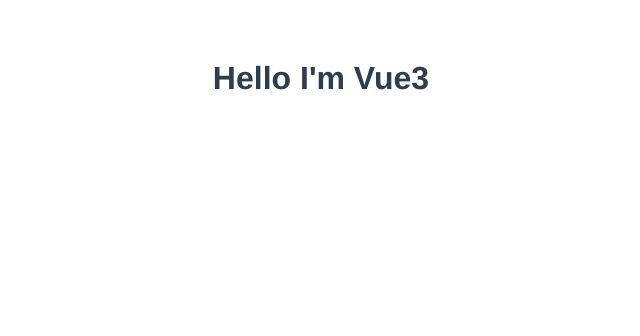
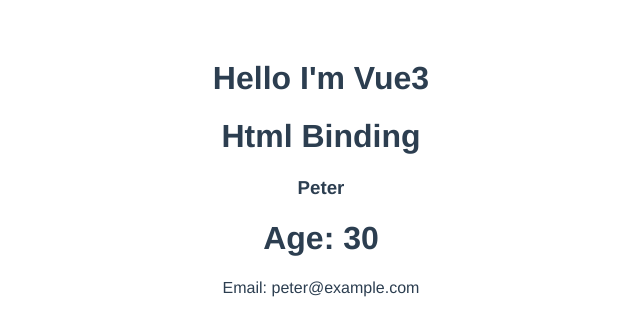
Before and after one commit to mofachhalhossain/Vue-For-Beginner, a Vue app: page / in a window 1280 px wide. Shown: the top 336 px of the page, without its empty margins (319-959 px from the left). Built offline with nearby package versions, Linux system fonts and the light colour scheme.

Commit message:
HtmlBinding

```diff
--- a/src/App.vue
+++ b/src/App.vue
@@ -16,6 +16,7 @@
       <ReuseComponents :data="item" />
     </li>
   </ul> -->
+  <HtmlBinding />
 </template>
 
 <script>
@@ -30,6 +31,7 @@
 /* import ForLoop from "./components/ForLoop.vue"; */
 /* import PassDataParentToChild from "./components/PassDataParentToChild.vue"; */
 /* import ReuseComponents from "./components/ReuseComponents.vue"; */
+import HtmlBinding from "./components/HtmlBinding.vue";
 
 export default {
   name: "App",
@@ -45,6 +47,7 @@
     /* ForLoop, */
     /* PassDataParentToChild, */
     /* ReuseComponents, */
+    HtmlBinding,
   },
   /*  data passing from parent to child: */
   /* data() {
--- /dev/null
+++ b/src/components/HtmlBinding.vue
@@ -0,0 +1,20 @@
+<template>
+  <h1>Html Binding</h1>
+  <h3>{{ name }}</h3>
+  <div v-html="tag1 + tag2"></div>
+</template>
+
+<script>
+export default {
+  name: "HtmlBinding",
+  data() {
+    return {
+      name: "Peter",
+      tag1: "<h1>Age: 30</h1>",
+      tag2: "<p>Email: peter@example.com</p>",
+    };
+  },
+};
+</script>
+
+<style scoped></style>
```
